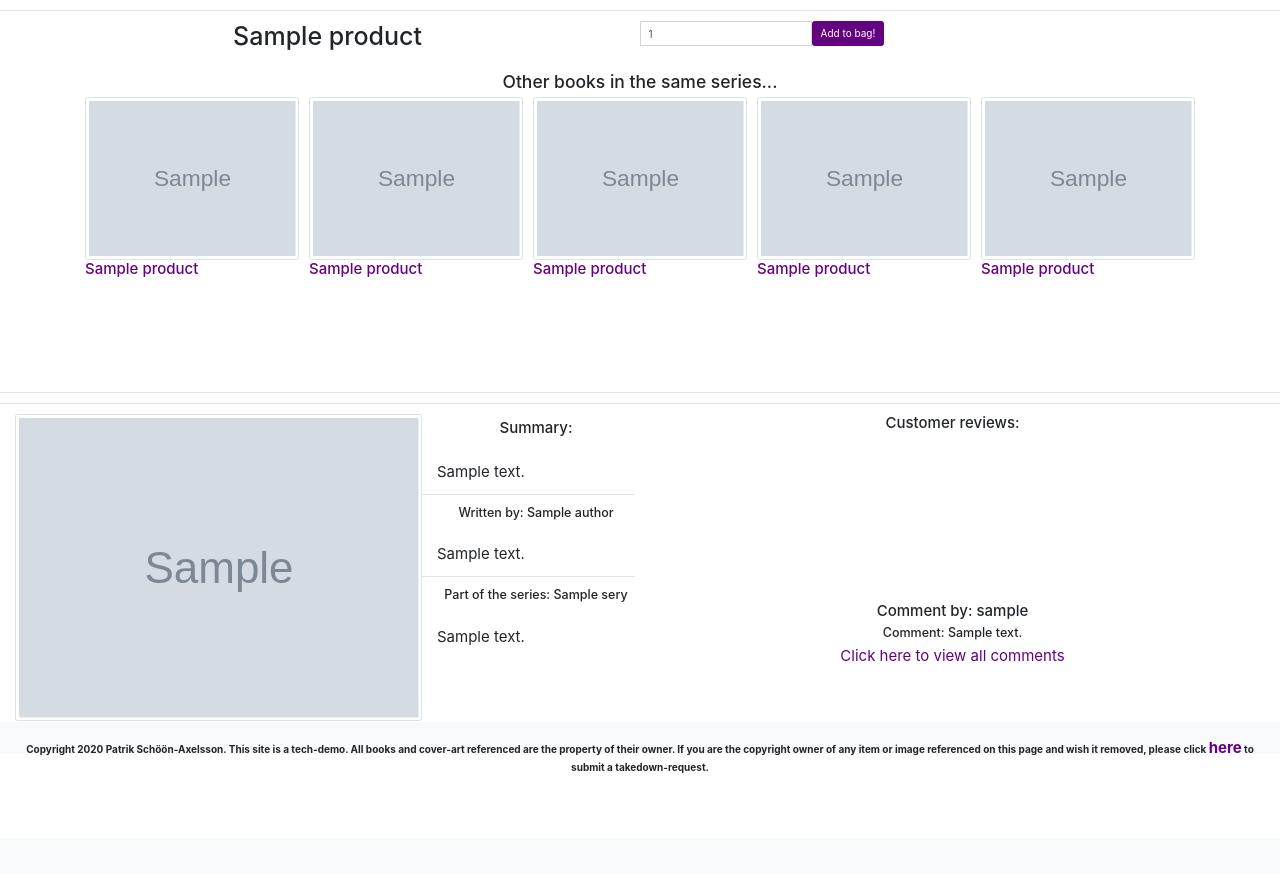
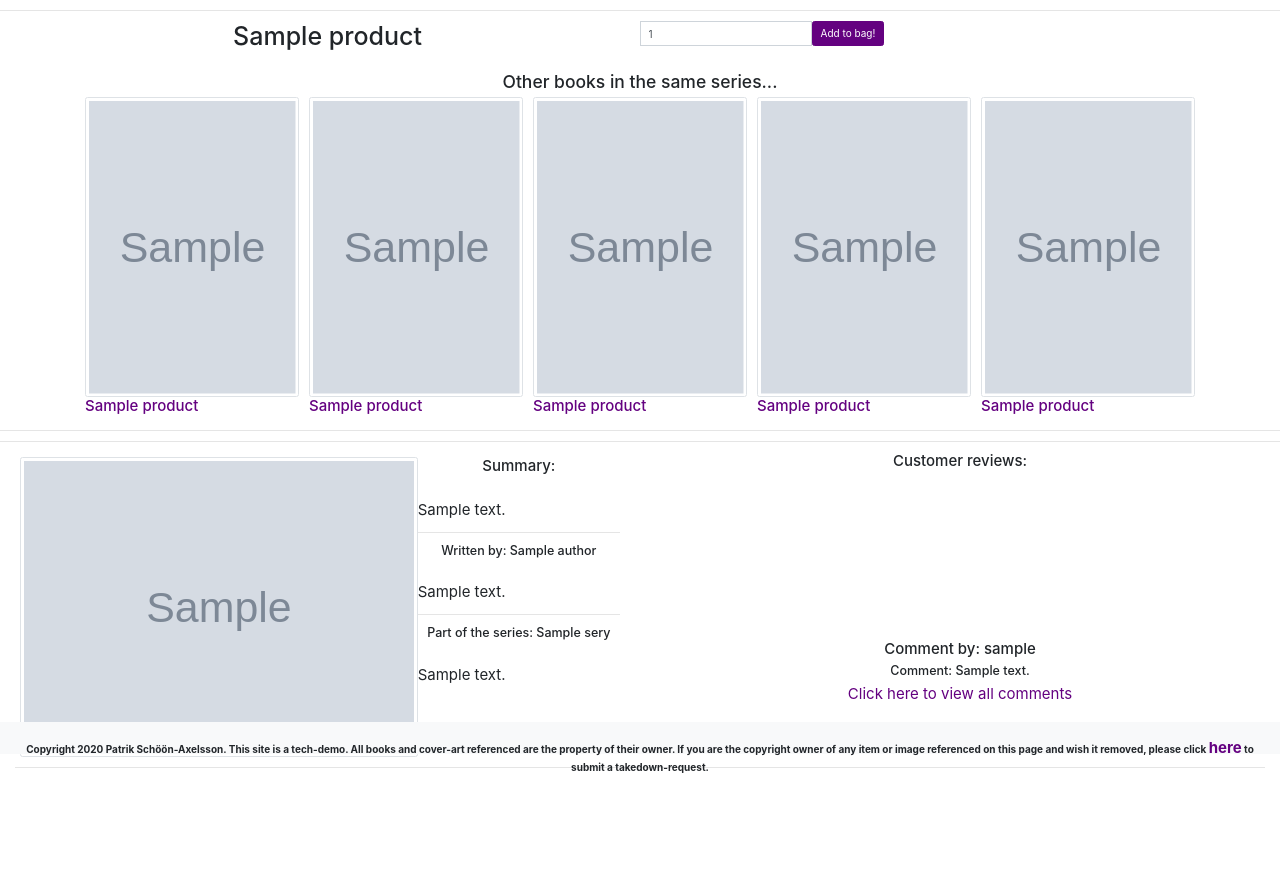
Before and after one commit to Code-Institute-Submissions/ci-ms4-bookstore, a Django app: page /products/1/ in a window 1280 px wide. Shown: the part 46-920 px from the top of the page. Before the commit the page ends 819 px from the top, so only its background shows below. Run offline with Django 3.2, Linux system fonts and the light colour scheme; tables that the repository leaves empty hold one stand-in row (values such as "Sample post"); grey boxes marked "Sample" are stand-in pictures; data that the repository does not hold is empty; a map, chart or similar area stays blank; some libraries are stand-ins or nearby versions.

Commit message:
Fixed height for all carousels

```diff
--- a/home/templates/home/index.html
+++ b/home/templates/home/index.html
@@ -23,7 +23,7 @@
     <div class="owl-carousel owl-theme">
              {% for product in feature %}
              <div class="item">
-              <img class="img-fluid" src="{{product.cover.url}}" alt="{{product.title}}">
+              <img class="img-thumbnail" src="{{product.cover.url}}" alt="{{product.title}}">
               <h5><a href="{% url 'product_info' product.id %}">{{product.title}}</a></h5>
             </div>
              {% endfor %}
--- a/products/templates/product_info.html
+++ b/products/templates/product_info.html
@@ -37,7 +37,7 @@
             <div class="owl-carousel owl-theme">
                       {% for product in series %}
                       <div class="item">
-                      <img class="d-block img-thumbnail" src="{{product.cover.url}}" alt="{{product.title}}">
+                      <img class="img-thumbnail" src="{{product.cover.url}}" alt="{{product.title}}">
                       <h5><a href="{% url 'product_info' product.id %}">{{product.title}}</a></h5>
                     </div>
                       {% endfor %}
@@ -53,16 +53,13 @@
     <h3 class="text-center">Administrative tools for product: {{ product.title }} (<a href="{% url 'edit_product' pk=product.id %}"><i class="fas fa-edit"></i></a>  <a href="{% url 'delete_product' product_id=product.id %}"><i class="fas fa-trash-alt"></i></a>)</h3>
   </div>
 </div>
-<hr>
 {% endif %}
 <hr>
 <div class="container-fluid">
-  <div class="row no-gutters">
+  <div class="row">
     <div class="col-xs-12 col-sm-6">
-      <div class="img-wrap-floater">
-        <img class="img-thumbnail rounded float-left img-cover" src="{{product.cover.url}}" alt="Cover">
-      </div>
       <div class="product-desc-wrapper">
+        <img class="img-thumbnail rounded float-left" src="{{product.cover.url}}" alt="Cover">
         <h4 class="text-center"> Summary: </h4>
         <br>
         <p>{{product.description}}</p>
@@ -76,7 +73,7 @@
         <p>{{product.series.summary}}</p>
       </div>
     </div>
-      <div class="col-xs-12 col-sm-6">
+    <div class="col-xs-12 col-sm-6">
         <h4 class="text-center">Customer reviews: </h4>
         <div class="d-flex justify-content-center">
         <div class="chart-container" style="position: relative; height: 90%; width:90%">
--- a/products/templates/products_all.html
+++ b/products/templates/products_all.html
@@ -13,7 +13,7 @@
     <div class="owl-carousel owl-theme">
              {% for product in feature %}
              <div class="item">
-              <img class="d-block" src="{{product.cover.url}}" alt="{{product.title}}">
+              <img class="img-thumbnail" src="{{product.cover.url}}" alt="{{product.title}}">
               <h5><a href="{% url 'product_info' product.id %}">{{product.title}}</a></h5>
             </div>
              {% endfor %}
--- a/static/scss/style.scss
+++ b/static/scss/style.scss
@@ -147,8 +147,8 @@
 }
 
 .img-thumbnail{
-    height: 300px;
-    width: auto;
+    height: 300px !important;
+    width: auto !important;
 }
 
 .message-container {
@@ -161,13 +161,13 @@
 
 
 .owl-carousel .owl-item{
-    height:285px;
+    height:100%;
     width:auto;
     .item img {
         display:block;
-        width:100%;
+        width:auto;
         height:100%;
-        margin:0
+        margin:0;
       }
 }
 
```
Also changed, not shown: static/scss/style.css.
